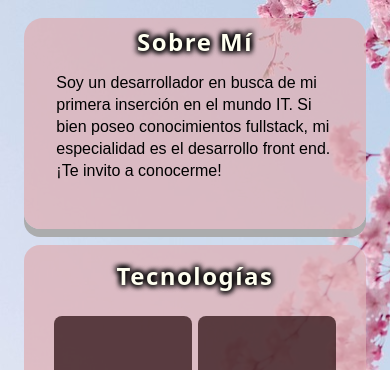
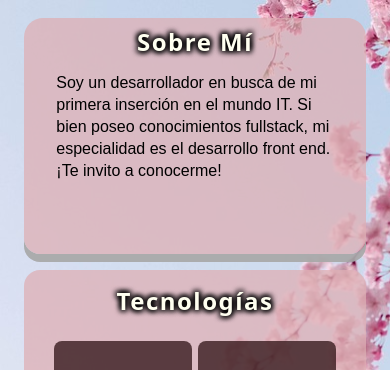
Before and after one commit to GabrielCarrillo93/portfolio, a React (Vite) app: page / in a window 390 px wide. Shown: the top 370 px of the page. Built offline with nearby package versions, Linux system fonts and the light colour scheme; no server answers; some icons are missing; a web font is replaced by a local one.

Commit message:
mobile fix

```diff
--- a/src/App.css
+++ b/src/App.css
@@ -77,7 +77,7 @@ section {
         flex-direction: column;
         gap: 16px;
         overflow-y: scroll;
-        min-height: calc(100vh - 36px);
+        min-height: calc(100vh - 72px);
         border-radius: 19px;
     }
 }
--- a/src/components/AboutMe/AboutMe.css
+++ b/src/components/AboutMe/AboutMe.css
@@ -23,7 +23,7 @@
 @media screen and (width < 475px){
     .sobremi{
         padding: 16px 8px;
-        min-height: 25vh;
+        min-height: 28vh;
         order: 1;
         font-size: 14px;
         line-height: 16px;
--- a/src/components/Contacto/Contacto.css
+++ b/src/components/Contacto/Contacto.css
@@ -42,7 +42,7 @@
 
 @media screen and (width < 475px) {
     .contacto {
-        min-height: 16vh;
+        min-height: 20vh;
         order: 5;
     }
 
```
